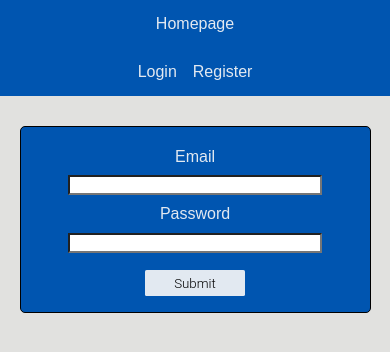
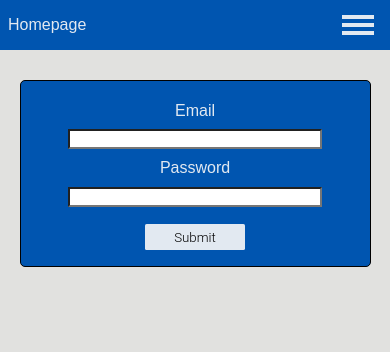
Before and after one commit to SyntaxBreaker/Quotes, a React (Create React App) app in the folder frontend/: page /login in a window 390 px wide. Shown: the top 352 px of the page. Built offline with nearby package versions, Linux system fonts and the light colour scheme.

Commit message:
Add responsive nav

```diff
--- a/frontend/src/App.tsx
+++ b/frontend/src/App.tsx
@@ -1,4 +1,4 @@
-import React, {useContext} from 'react';
+import React, {useContext, useState} from 'react';
 import {BrowserRouter, Routes, Route, Link, Navigate} from 'react-router-dom';
 import Login from "./components/Login.tsx";
 import Register from "./components/Register.tsx";
@@ -15,14 +15,63 @@ const MainContainer = styled.div`
 const StyledNav = styled.nav`
   display: flex;
   justify-content: space-between;
-  align-items: center;
   background-color: #0055B0;
-  height: 2rem;
+  color: #E2E9F1;
+  min-height: 2rem;
+  padding: .5rem 0;
 
-  @media only screen and (max-width: 600px) {
-    height: 6rem;
+  @media (max-width: 768px) {
     justify-content: space-around;
     flex-direction: column;
+  }
+`;
+
+const MainNav = styled.div`
+  display: ${props => props.active};
+  flex-direction: column;
+  width: 1rem;
+
+  @media (min-width: 768px) {
+    display: flex;
+    flex-direction: row;
+    justify-content: end;
+  }
+`;
+
+const Hamburger = styled.div`
+  display: none;
+
+  @media (max-width: 600px) {
+    display: initial;
+    align-self: flex-end;
+    position: absolute;
+    right: 1rem;
+  }
+`;
+
+const HamburgerIcon = styled.div`
+  background-color: #E2E9F1;
+  height: .3rem;
+  width: 2rem;
+  transform: translate3d(0, 0, 0);
+  margin: 0.6em 0;
+  position: relative;
+
+  &::before, &::after {
+    content: "";
+    background-color: #E2E9F1;
+    height: .3rem;
+    width: 2rem;
+    position: absolute;
+    margin: auto;
+  }
+
+  &::before {
+    transform: translate3d(0, -8px, 0);
+  }
+
+  &::after {
+    transform: translate3d(0, 8px, 0);
   }
 `;
 
@@ -48,15 +97,14 @@ const StyledContent = styled.div`
 
 function App() {
     const [user, setUser] = useContext(UserContext);
+    const [isHidden, setIsHidden] = useState(false);
 
   return (
     <MainContainer>
         <BrowserRouter>
             <StyledNav>
-                <div>
-                    <StyledLink to=''>Homepage</StyledLink>
-                </div>
-                <div>
+                <StyledLink to=''>Homepage</StyledLink>
+                <MainNav active={isHidden ? 'flex' : 'none'}>
                     {user ? (
                         <>
                             <StyledLink to='create'>Create a quote</StyledLink>
@@ -67,7 +115,10 @@ function App() {
                             <StyledLink to='register'>Register</StyledLink>
                         </>
                     )}
-                </div>
+                </MainNav>
+                <Hamburger onClick={() => setIsHidden(!isHidden)}>
+                  <HamburgerIcon />
+                </Hamburger>
             </StyledNav>
             <StyledContent>
                 <Routes>
--- a/frontend/src/components/Login.tsx
+++ b/frontend/src/components/Login.tsx
@@ -2,7 +2,6 @@ import React, {useState, useEffect, useContext} from "react";
 import {useNavigate} from 'react-router-dom';
 import {UserContext} from "../providers/UserProvider.tsx";
 import axios from 'axios';
-import styled from "styled-components";
 
 
 const Login: React.FC = () => {
```
